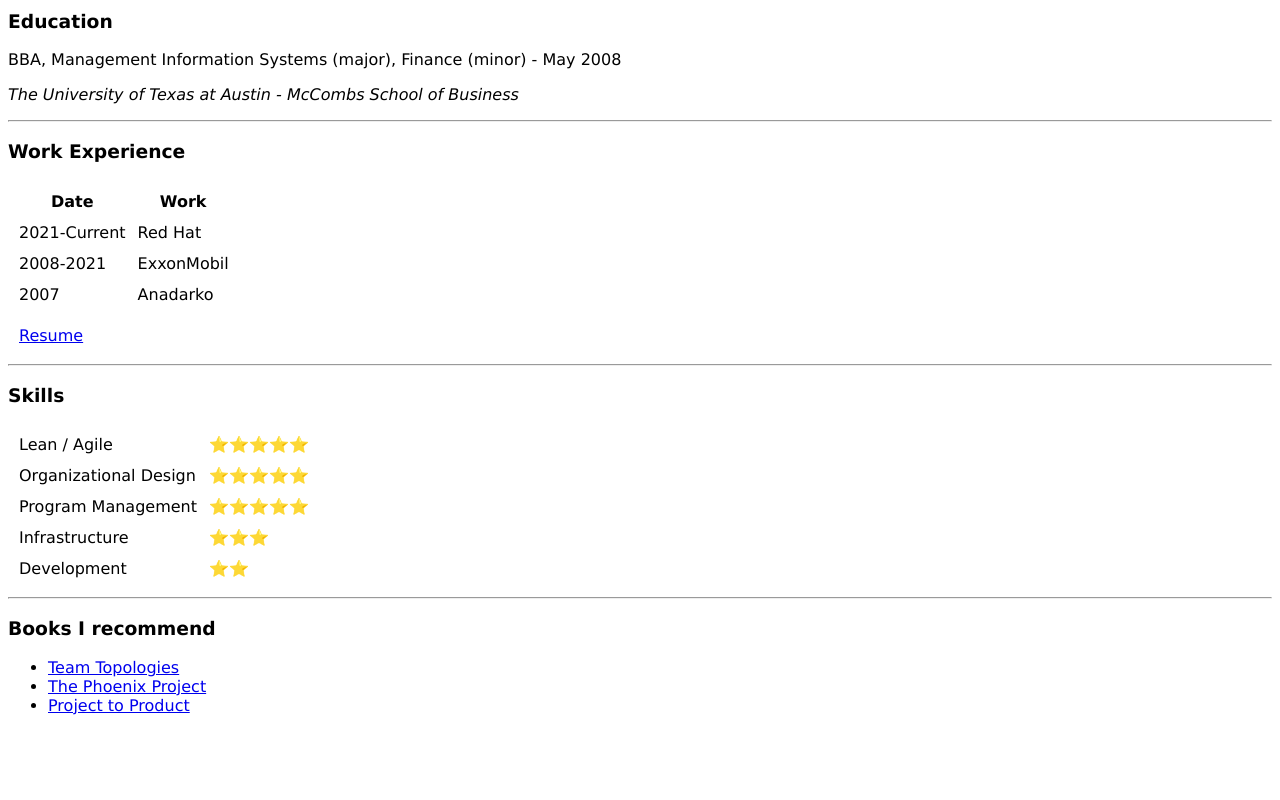
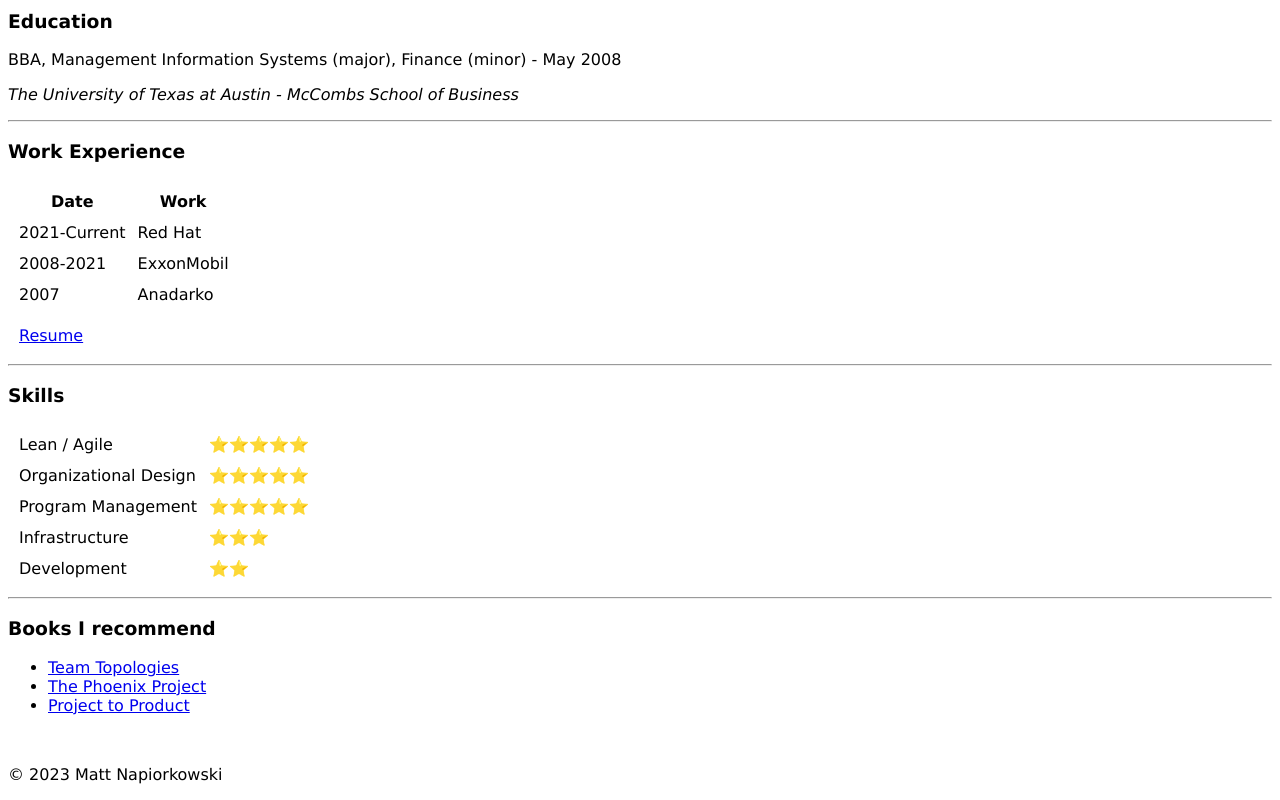
Before and after one commit to mattnapro/HTML---Personal-Site, a plain HTML site: page index.html in a window 1280 px wide. Shown: the part 411-1211 px from the top of the page. Before the commit the page ends 1142 px from the top, so only its background shows below. Drawn offline with Linux system fonts and the light colour scheme.

Commit message:
Adds footer

```diff
--- a/index.html
+++ b/index.html
@@ -109,6 +109,10 @@
             <li><a href="https://a.co/d/ikaXaiO">Project to Product</a></li>
         </ul>
 
+        <br>
 
+        <footer>
+            <p>© 2023 Matt Napiorkowski</p>
+        </footer>
     </body>
 </html>
```
